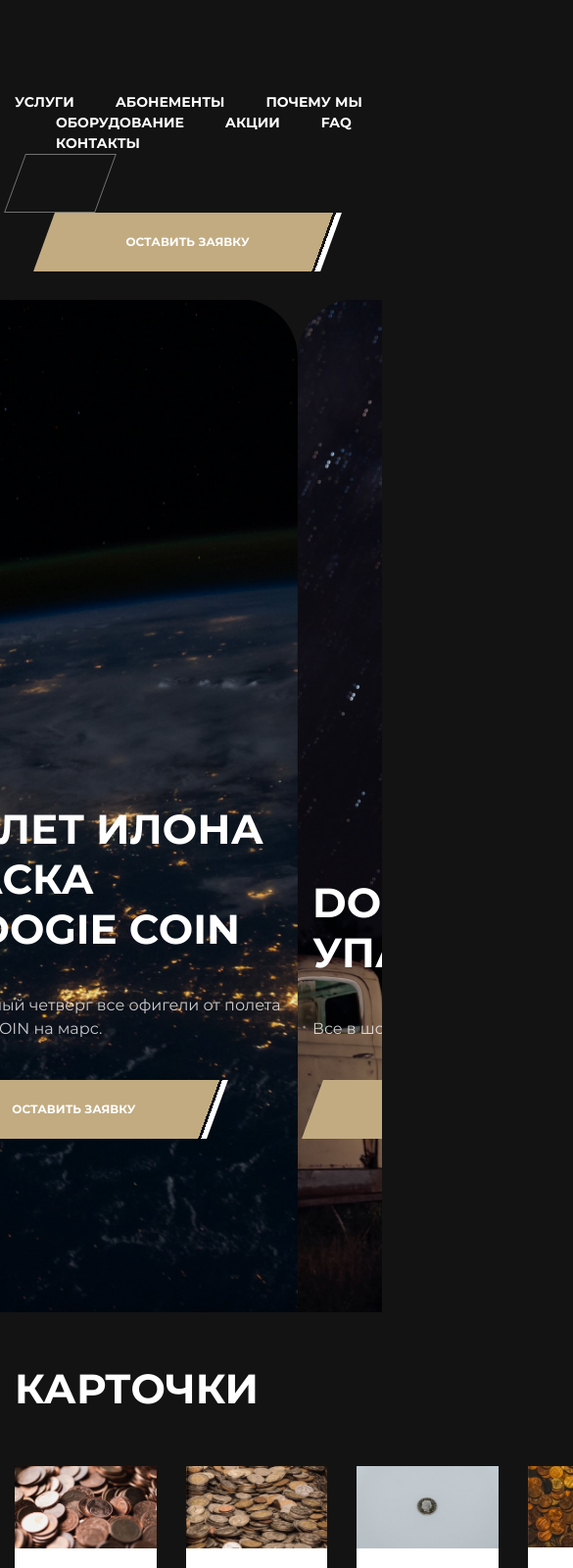
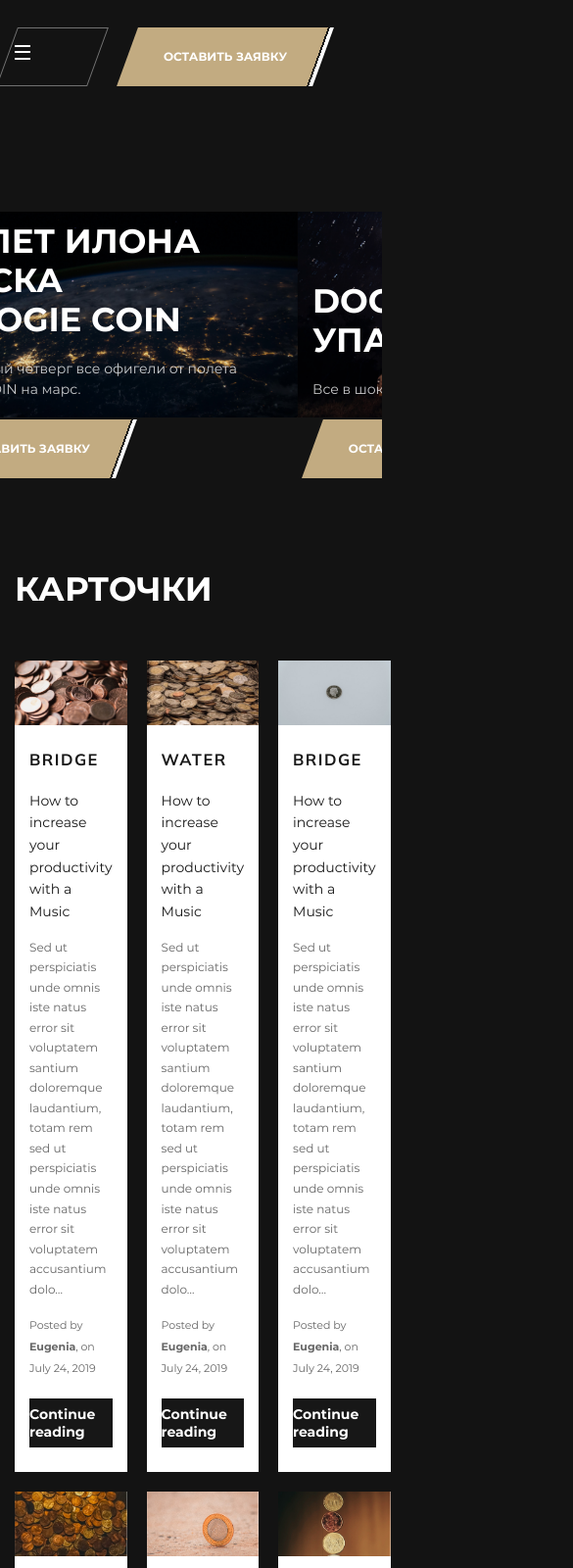
Before and after one commit to irina-aice/magwai-test, a website: page source/index.html in a window 390 px wide. Shown: the top 1600 px of the page at 98% size, 585 px wide, since content can reach past the window. Drawn offline with nearby package versions, Linux system fonts and the light colour scheme; files that its build step writes are made by us from their sources.

Commit message:
in progress

```diff
--- a/source/index.html
+++ b/source/index.html
@@ -1,5 +1,5 @@
 <!DOCTYPE html>
-<html lang="ru">
+<html lang="ru" class="no-js">
 <head>
   <meta charset="UTF-8">
   <meta name="viewport" content="width=device-width, initial-scale=1">
@@ -9,14 +9,23 @@
   <link rel="preload" href="fonts/mulish-semibold.woff2" as="font" crossorigin="anonymous">
   <link rel="preload" href="fonts/mulish-bold.woff2" as="font" crossorigin="anonymous">
   <link rel="stylesheet" href="css/style.min.css">
+  <script type="module">
+    document.documentElement.classList.remove('no-js');
+    document.documentElement.classList.add('js');
+  </script>
 </head>
-<body>
-  <header class="header">
-    <a class="logo">
-      <svg width="157" height="60">
-        <use xlink:href="img/sprite.svg#logo"></use>
-      </svg>
-    </a>
+<body class="js-page page">
+  <header class="js-header header header--closed">
+    <div class="header__button-wrapper">
+      <button class="js-header-menu-button header__button" type="button">
+        <span class="visually-hidden">Открыть меню</span>
+      </button>
+      <a class="logo">
+        <svg width="157" height="60">
+          <use xlink:href="img/sprite.svg#logo"></use>
+        </svg>
+      </a>
+    </div>
     <nav class="nav">
       <ul class="nav__list">
         <li class="nav__item">
@@ -75,7 +84,7 @@
           </div>
           <div class="swiper-slide slider slider--third">
             <div class="slider__content">
-              <h2 class="slider__title title">Эпическое возвращения <br>на хаи</h2>
+              <h2 class="slider__title title">Эпическое возвращение <br>на хаи</h2>
               <p class="slider__information">Все в шоке, я снова богат</p>
               <a class="button" data-micromodal-trigger="modal-order">оставить заявку</a>
             </div>
--- /dev/null
+++ b/source/js/nav-toggle.js
@@ -0,0 +1,37 @@
+'use strict';
+
+(function (){
+  const header = document.querySelector('.js-header');
+  const headerButton = document.querySelector('.js-header-menu-button');
+  const page = document.querySelector('.js-page');
+
+  const headerOpenedClass = 'header--opened';
+  const headerClosedClass = 'header--closed';
+  const pageNavOpenedClass = 'page--nav-opened';
+
+  if(!page || !header || !headerButton) {
+    return false;
+  }
+
+  header.classList.add(headerClosedClass);
+
+  const open = function () {
+    header.classList.remove(headerClosedClass);
+    header.classList.add(headerOpenedClass);
+    page.classList.add(pageNavOpenedClass);
+  }
+
+  const close = function () {
+    header.classList.remove(headerOpenedClass);
+    header.classList.add(headerClosedClass);
+    page.classList.remove(pageNavOpenedClass);
+  }
+
+  headerButton.addEventListener('click', () => {
+    if(header.classList.contains(headerClosedClass)) {
+      open();
+    } else {
+      close();
+    }
+  })
+})();
--- a/source/sass/blocks/button.scss
+++ b/source/sass/blocks/button.scss
@@ -29,3 +29,9 @@
     transform: skew(-20deg);
   }
 }
+
+@media (max-width: $width-only-tablet) {
+  .button {
+    min-width: 200px;
+  }
+}
--- a/source/sass/blocks/card.scss
+++ b/source/sass/blocks/card.scss
@@ -7,6 +7,12 @@
   flex-direction: column;
   height: 100%;
   padding: 25px 24px 30px 24px;
+}
+
+@media (max-width: $width-only-tablet) {
+  .card__inner {
+    padding: 20px 15px 25px 15px;
+  }
 }
 
 .card__title {
@@ -26,11 +32,25 @@
   color: $light-black;
 }
 
+@media (max-width: $width-only-tablet) {
+  .card__subtitle {
+    margin-top: 15px;
+    font-size: 14px;
+  }
+}
+
 .card__information {
   margin: 20px 0 0 0;
   line-height: 171%;
   font-weight: 400;
   color: $grey;
+}
+
+@media (max-width: $width-only-tablet) {
+  .card__information {
+    margin-top: 15px;
+    font-size: 12px;
+  }
 }
 
 .card__date {
@@ -39,6 +59,14 @@
   line-height: 2;
   font-weight: 400;
   color: $grey;
+}
+
+@media (max-width: $width-only-tablet) {
+  .card__date {
+    margin-top: 15px;
+    margin-bottom: 20px;
+    font-size: 11px;
+  }
 }
 
 .card__button {
--- a/source/sass/blocks/cards.scss
+++ b/source/sass/blocks/cards.scss
@@ -17,6 +17,14 @@
   grid-row-gap: 30px;
 }
 
+@media (max-width: $width-only-tablet) {
+  .cards__list {
+    grid-template-columns: repeat(3, 1fr);
+    grid-column-gap: 20px;
+    grid-row-gap: 20px;
+  }
+}
+
 .cards__button-wrapper {
   margin-top: 60px;
   text-align: center;
--- a/source/sass/blocks/header.scss
+++ b/source/sass/blocks/header.scss
@@ -8,11 +8,75 @@
   padding-bottom: 28px;
 }
 
+@media (max-width: $width-only-tablet) {
+  .header {
+    position: relative;
+    display: block;
+    padding-bottom: 20px;
+  }
+}
+
+.header__button-wrapper {
+  margin-right: 76px;
+}
+
+@media (max-width: $width-only-tablet) {
+  .header__button-wrapper {
+    display: flex;
+    align-items: center;
+    justify-content: space-between;
+    width: 40%;
+    margin-right: 0;
+  }
+}
+
+.header__button {
+  display: none;
+}
+
+@media (max-width: $width-only-tablet) {
+  .header__button {
+    @include reset-button;
+    position: relative;
+    display: block;
+    width: 37px;
+    height: 31px;
+    cursor: pointer;
+
+    &::before {
+      content: "";
+      position: absolute;
+      top: 0;
+      left: 0;
+      width: 16px;
+      height: 2px;
+      background-color: $white;
+      box-shadow: 0 6px 0 0 $white, 0 13px 0 0 $white;
+    }
+
+    .no-js .header__button {
+      display: none;
+    }
+  }
+
+  .header--closed .nav {
+    display: none;
+  }
+}
+
 .header__list {
   @include reset-list;
   display: flex;
   flex-wrap: wrap;
   margin-left: auto;
+}
+
+@media (max-width: $width-only-tablet) {
+  .header__list {
+    position: absolute;
+    top: 28px;
+    right: 60px;
+  }
 }
 
 .header__item + .header__item {
--- a/source/sass/blocks/logo.scss
+++ b/source/sass/blocks/logo.scss
@@ -1,4 +1,3 @@
 .logo {
   display: block;
-  margin-right: 76px;
 }
--- a/source/sass/blocks/nav.scss
+++ b/source/sass/blocks/nav.scss
@@ -1,13 +1,32 @@
-.nav__list {
+@media (max-width: $width-only-tablet) {
+  .nav {
+    padding-top: 54px;
+  }
+}
+
+  .nav__list {
   @include reset-list;
   display: flex;
   flex-wrap: wrap;
+}
+
+@media (max-width: $width-only-tablet) {
+  .nav__list {
+    flex-direction: column;
+  }
 }
 
 .nav__item + .nav__item {
   margin-left: 42px;
 }
 
+@media (max-width: $width-only-tablet) {
+  .nav__item + .nav__item {
+    margin-left: 0;
+    margin-top: 15px;
+  }
+}
+
 .nav__item a {
   color: $white;
   text-transform: uppercase;
--- /dev/null
+++ b/source/sass/blocks/page.scss
@@ -0,0 +1,5 @@
+@media (max-width: $width-only-tablet) {
+  .page--nav-opened {
+    overflow-y: hidden;
+  }
+}
--- a/source/sass/blocks/slider.scss
+++ b/source/sass/blocks/slider.scss
@@ -1,11 +1,11 @@
 .slider {
   min-height: 1034px;
+  display: flex;
+  align-items: flex-end;
   border-top-left-radius: 60px;
   border-top-right-radius: 60px;
   background-repeat: no-repeat;
   background-position: center;
-  display: flex;
-  align-items: flex-end;
 
   &--first {
     background-image: url("../img/space.jpg");
@@ -20,9 +20,24 @@
   }
 }
 
+@media (max-width: $width-only-tablet) {
+  .slider {
+    min-height: 414px;
+    border-top-left-radius: 30px;
+    border-top-right-radius: 30px;
+    background-size: contain;
+  }
+}
+
 .slider__content {
   @include container;
   margin-bottom: 177px;
+}
+
+@media (max-width: $width-only-tablet) {
+  .slider__content {
+    margin-bottom: 40px;
+  }
 }
 
 .slider__title {
@@ -36,3 +51,11 @@
   font-weight: 400;
   color: $dark-white;
 }
+
+@media (max-width: $width-only-tablet) {
+  .slider__information {
+    margin-top: 20px;
+    margin-bottom: 20px;
+    font-size: 14px;
+  }
+}
--- a/source/sass/blocks/title.scss
+++ b/source/sass/blocks/title.scss
@@ -3,3 +3,10 @@
   line-height: 51px;
   text-transform: uppercase;
 }
+
+@media (max-width: $width-only-tablet) {
+  .title {
+    font-size: 34px;
+    line-height: 40px;
+  }
+}
--- a/source/sass/style.scss
+++ b/source/sass/style.scss
@@ -6,6 +6,7 @@
 @import "colors";
 @import "global";
 @import "visually-hidden";
+@import "blocks/page";
 @import "blocks/header";
 @import "blocks/logo";
 @import "blocks/nav";
```
